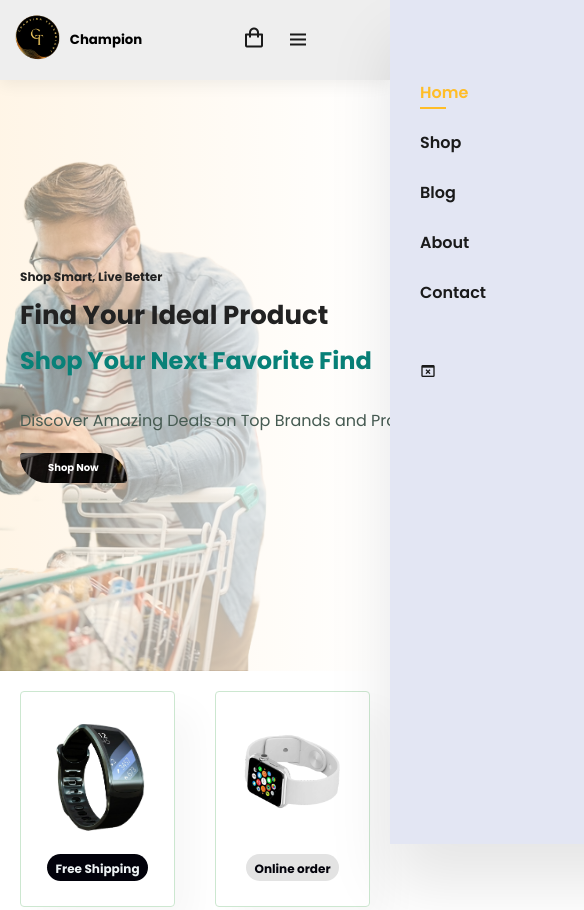
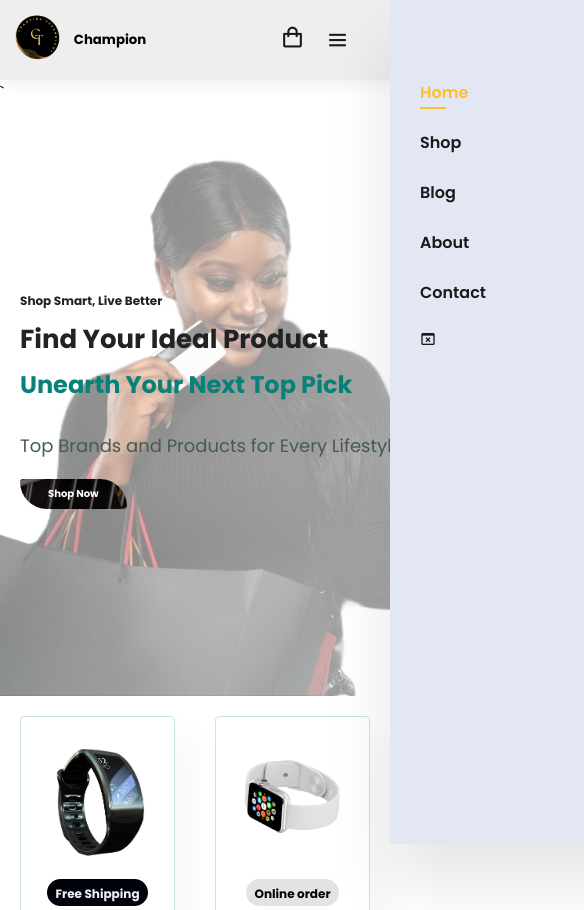
Before and after one commit to preciousisaac/some-website, a plain HTML site: page index.html in a window 390 px wide. Shown: the top 910 px of the page, 584 px wide, since content can reach past the window. Drawn offline with nearby package versions, Linux system fonts and the light colour scheme.

Commit message:
Initial commmit

```diff
--- a/Stylesheet/Reponsive.css
+++ b/Stylesheet/Reponsive.css
@@ -1,6 +1,22 @@
+@media (max-width:1300px) {
+/* .hero {
+  background-color: #eee;
+} */
+
+  #header h5 {
+    margin-left: -450px;
+  }
+
+  .sm-banner .banner-box {
+    min-width: 100%;
+    height: 30vh;
+    margin-bottom: 20px;
+  }
+}
+
 @media (max-width:1200px) {
   .hero {
-    background-image: linear-gradient(to right, rgba(255, 235, 205, 0.486), rgba(255, 255, 255, 0.9)), url(../img/background-img\ \(2\).png);
+    background-image: url(../img/young-african-american-woman-shopping-with-colorful-packs-black-wall.png);
     background-position: center;
   }
 
@@ -37,12 +53,24 @@
 @media (max-width:900px) {
 
   .hero {
-    background-image: linear-gradient(to right, rgba(255, 235, 205, 0.486), rgba(255, 255, 255, 0.9)), url(../img/background-img\ \(2\).png);
+    background-image: linear-gradient(to left, rgba(255, 255, 255, 0.615), rgba(255, 255, 255, 0.478)), url(../img/young-african-american-woman-shopping-with-colorful-packs-black-wall.png);
     background-position: center;
   }
 
   #header h5 {
     margin-left: -10px;
+  }
+
+
+  .hero h1 {
+    font-size: 45px;
+  }
+
+  .hero p {
+    font-size: 25px;
+  }
+  #header h5 {
+    margin-right: 40px;
   }
 
   .feature {
@@ -98,13 +126,62 @@
   }
  }
 
+ @media (max-width:830px) {
+  #header, a img {
+    margin-right: -40px;
+  }
+  #header h5 {
+    margin-right: -20px;
+  }
+
+  /* #navbar li a.active {
+   margin-left: 40px;
+  } */
+
+
+
+  .hero {
+    background-image: linear-gradient(to left, rgba(255, 255, 255, 0.615), rgba(255, 255, 255, 0.478)), url(../img/young-african-american-woman-shopping-with-colorful-packs-black-wall.png);
+    background-position: center;
+  }
+
+  .feature {
+    justify-content: center;
+    flex-wrap: wrap;
+  }
+
+  .feature .fe-box {
+    margin: 15px 15px;
+  }
+
+  .product1 .pro-container {
+    justify-content: center;
+  }
+
+  .product1 .pro {
+    margin: 15px;
+  }
+ }
+
 @media (max-width: 803px) {
+  .hero {
+    background-image: linear-gradient(to left, rgba(255, 255, 255, 0.615), rgba(255, 255, 255, 0.478)), url(../img/young-african-american-woman-shopping-with-colorful-packs-black-wall.png);
+    background-position: center;
+  }
+
+  #header h5 {
+    margin-right: -30px;
+  }
+
   .hero h2 {
     font-size: 40px;
     /* line-height: 16px; */
   }
   .hero h1 {
     font-size: 40px;
+  }
+  .hero p {
+    font-size: 25px;
   }
 }
 
@@ -149,16 +226,16 @@
 
   #mobile i {
     color: #1a1a1a;
-    font-size: 24px;
+    font-size: 25px;
     padding-left: 20px;
   }
 
   #close {
     display: initial;
     position: absolute;
-    top: 30px;
+    top: -2px;
     left: 20px;
-    font-size: 24px;
+    font-size: 25px;
     color: #222;
   }
 
@@ -175,7 +252,7 @@
   }
 
   .hero {
-    background-image: linear-gradient(to right, rgba(255, 235, 205, 0.486), rgba(255, 255, 255, 0.9)), url(../img/background-img\ \(2\).png);
+    background-image: linear-gradient(to left, rgba(255, 255, 255, 0.615), rgba(255, 255, 255, 0.478)), url(../img/young-african-american-woman-shopping-with-colorful-packs-black-wall.png);
     background-position: center;
   }
 
@@ -501,6 +578,16 @@
   }
 }
 
+@media (max-width: 500px) {
+  .hero {
+    background-image: linear-gradient(to left, rgba(255, 255, 255, 0.615), rgba(255, 255, 255, 0.478)), url(../img/young-african-american-woman-shopping-with-colorful-packs-black-wall.png);
+    background-position: center;
+  }
+  .hero p {
+    font-size: 18px;
+  }
+}
+
 
 /* Media Query for smaller screen size */
 /* Media Query for  (max-width: 427px)screen size */
@@ -508,8 +595,13 @@
 
 @media (max-width: 427px) {
   .hero {
-       background-image: linear-gradient(to right, rgba(255, 235, 205, 0.486), rgba(255, 255, 255, 0.9)), url(../img/background-img\ \(2\).png);
+    background-image: linear-gradient(to left, rgba(255, 255, 255, 0.615), rgba(255, 255, 255, 0.478)), url(../img/young-african-american-woman-shopping-with-colorful-packs-black-wall.png);
     background-position: center;
+
+  }
+
+  #header h5 {
+    margin-left: -150px;
   }
 
   .banner {
@@ -520,42 +612,43 @@
 
 @media (max-width: 413px) {
   .hero {
-   background-image: linear-gradient(to right, rgba(255, 235, 205, 0.486), rgba(255, 255, 255, 0.9)), url(../img/background-img\ \(2\).png);
+    background-image: linear-gradient(to left, rgba(255, 255, 255, 0.615), rgba(255, 255, 255, 0.478)), url(../img/young-african-american-woman-shopping-with-colorful-packs-black-wall.png);
     background-position: center;
   }
- }
 
-
- @media (max-width: 410px) {
-  .hero {
-   background-image: url(../img/background-img\ \(2\).png);
-   background-position: top 20% right -25pc;
+  .hero p {
+    white-space: nowrap;
   }
 }
 
 
  @media (max-width: 400px) {
   .hero {
-      background-image: linear-gradient(to right, rgba(255, 235, 205, 0.486), rgba(255, 255, 255, 0.9)), url(../img/background-img\ \(2\).png);
+    background-image: linear-gradient(to left, rgba(255, 255, 255, 0.615), rgba(255, 255, 255, 0.478)), url(../img/young-african-american-woman-shopping-with-colorful-packs-black-wall.png);
     background-position: center;
     white-space: nowrap;
   }
    .hero h1 {
     font-size: 24px;
+  }
 
 }
- }
+
 
 
 
 /* Media Query for smaller screen size */
 /* Media Query for  (max-width: 350px)screen size */
 
-
+@media (max-width:395px) {
+  #header h5 {
+    margin-left: -150px;
+  }
+}
 
 @media (max-width: 370px) {
   #header h5 {
-    margin-left: -45px;
+    margin-right: 150px;
   }
 
   h4 {
@@ -568,6 +661,9 @@
   .hero h1 {
     font-size: 16px;
   }
+
+
+
   /* features */
   .feature {
     justify-content: center;
@@ -581,10 +677,36 @@
   }
 }
 
-
-@media (max-width: 360px) {
+@media (max-width: 365px) {
   .hero {
-     background-image: linear-gradient(to right, rgba(255, 235, 205, 0.486), rgba(255, 255, 255, 0.9)), url(../img/background-img\ \(2\).png);
+    background-image: linear-gradient(to left, rgba(255, 255, 255, 0.615), rgba(255, 255, 255, 0.478)), url(../img/young-african-american-woman-shopping-with-colorful-packs-black-wall.png);
     background-position: center;
   }
+
+  #header h5 {
+    margin-left: -10px;
   }
+
+  #mobile i {
+    margin-right: 10px;
+  }
+
+  .hero p {
+    font-size: 16px;
+  }
+
+  .feature {
+    justify-content: space-between;
+  }
+
+  .feature .fe-box {
+    width: 155px;
+    margin: 0 0 15px 0;
+  }
+
+  /* about */
+
+  .about-app h1   {
+    font-size: 30px
+  }
+}
--- a/index.html
+++ b/index.html
@@ -35,13 +35,13 @@
 
 
 
-       <!---------- Home-page----------- -->
+       <!---------- Home-page----------- -->`
 
     <section class="hero hero-1">
         <h4>Shop Smart, Live Better</h4>
         <h2>Find Your Ideal Product</h2>
-        <h1>Shop Your Next Favorite Find</h1>
-        <p>Discover Amazing Deals on Top Brands and Products for Every Lifestyle.</p>
+        <h1>Unearth Your Next Top Pick</h1>
+        <p>Top Brands and Products for Every Lifestyle.</p>
         <a href="./Pages/shop.html"><button>Shop Now</button></a>
     </section>
 
```
Lines whose indentation alone changed are shown as unchanged.
